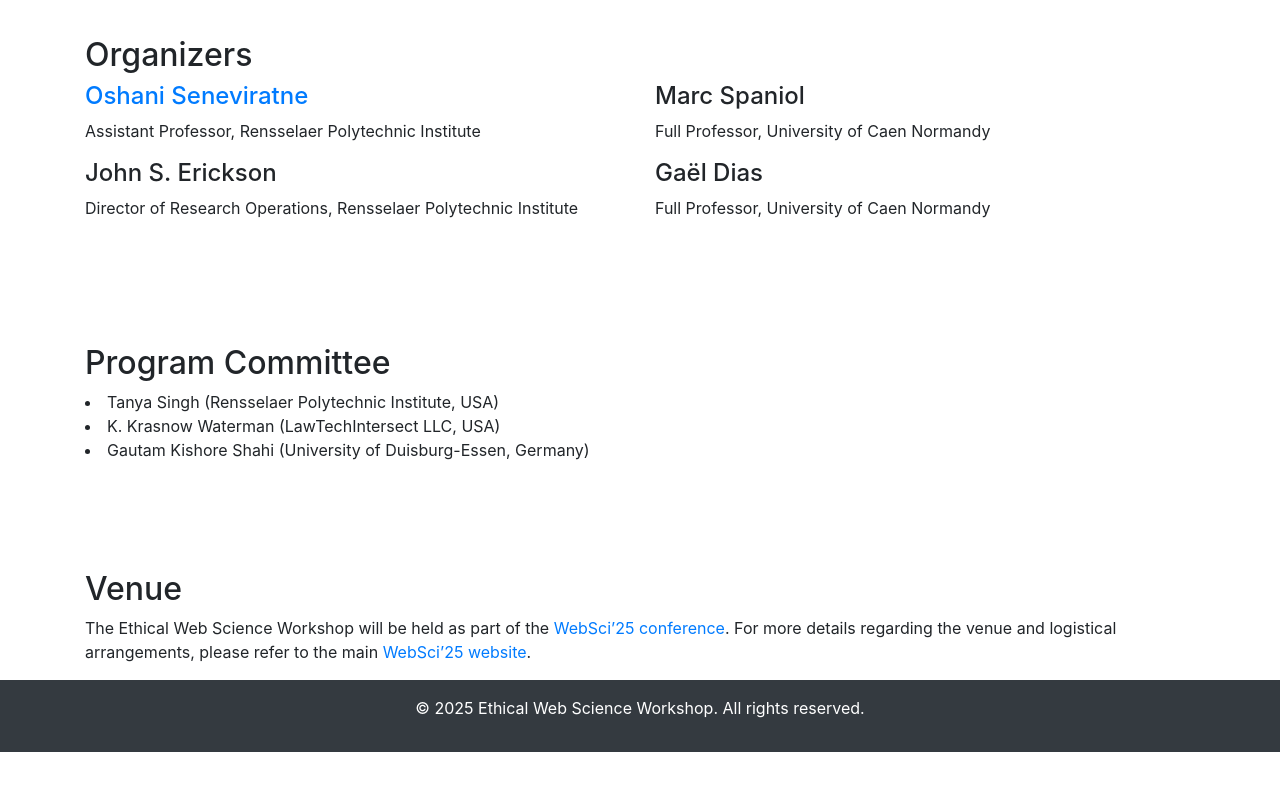
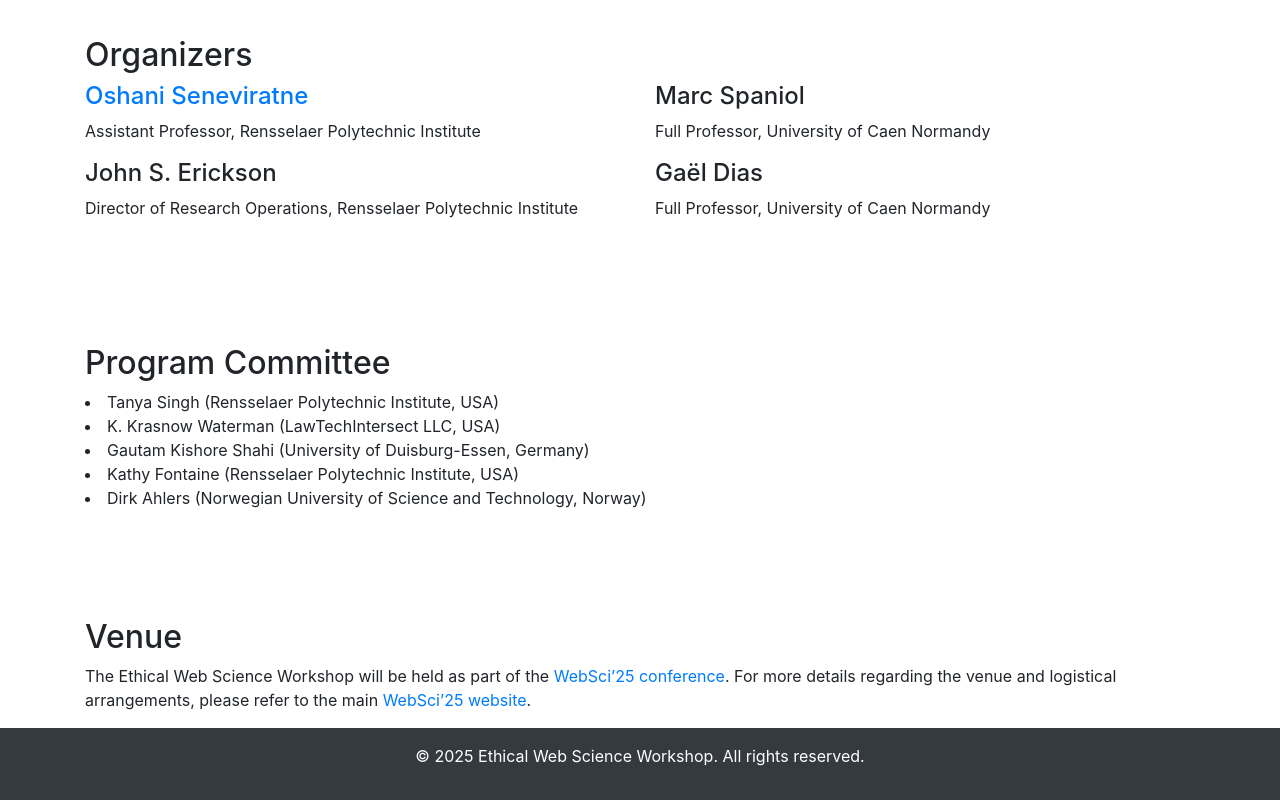
Before and after one commit to ethical-web-science/ethical-web-science, a plain HTML site: page index.html in a window 1280 px wide. Shown: the part 1880-2680 px from the top of the page. Before the commit the page ends 2632 px from the top, so only its background shows below. Drawn offline with nearby package versions, Linux system fonts and the light colour scheme.

Commit message:
Update index.html

```diff
--- a/index.html
+++ b/index.html
@@ -133,6 +133,8 @@
       <li>Tanya Singh (Rensselaer Polytechnic Institute, USA)</li>
       <li>K. Krasnow Waterman (LawTechIntersect LLC, USA)</li>
       <li>Gautam Kishore Shahi (University of Duisburg-Essen, Germany)</li>
+      <li>Kathy Fontaine (Rensselaer Polytechnic Institute, USA)</li>
+      <li>Dirk Ahlers (Norwegian University of Science and Technology, Norway)</li>
 
       <!-- <ul>
         <li>Amit Kumar (Tarento Technologies Pvt Limited, India)</li>
```
